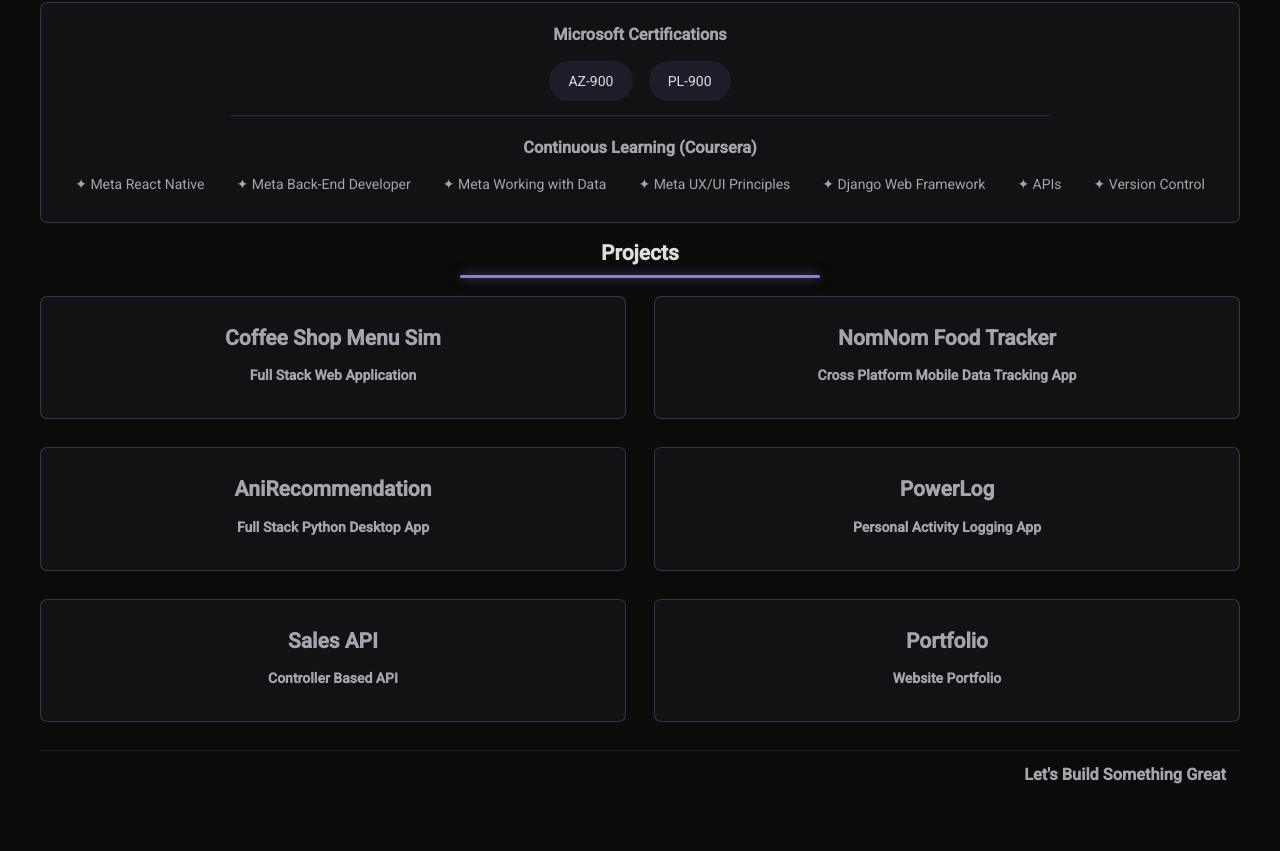
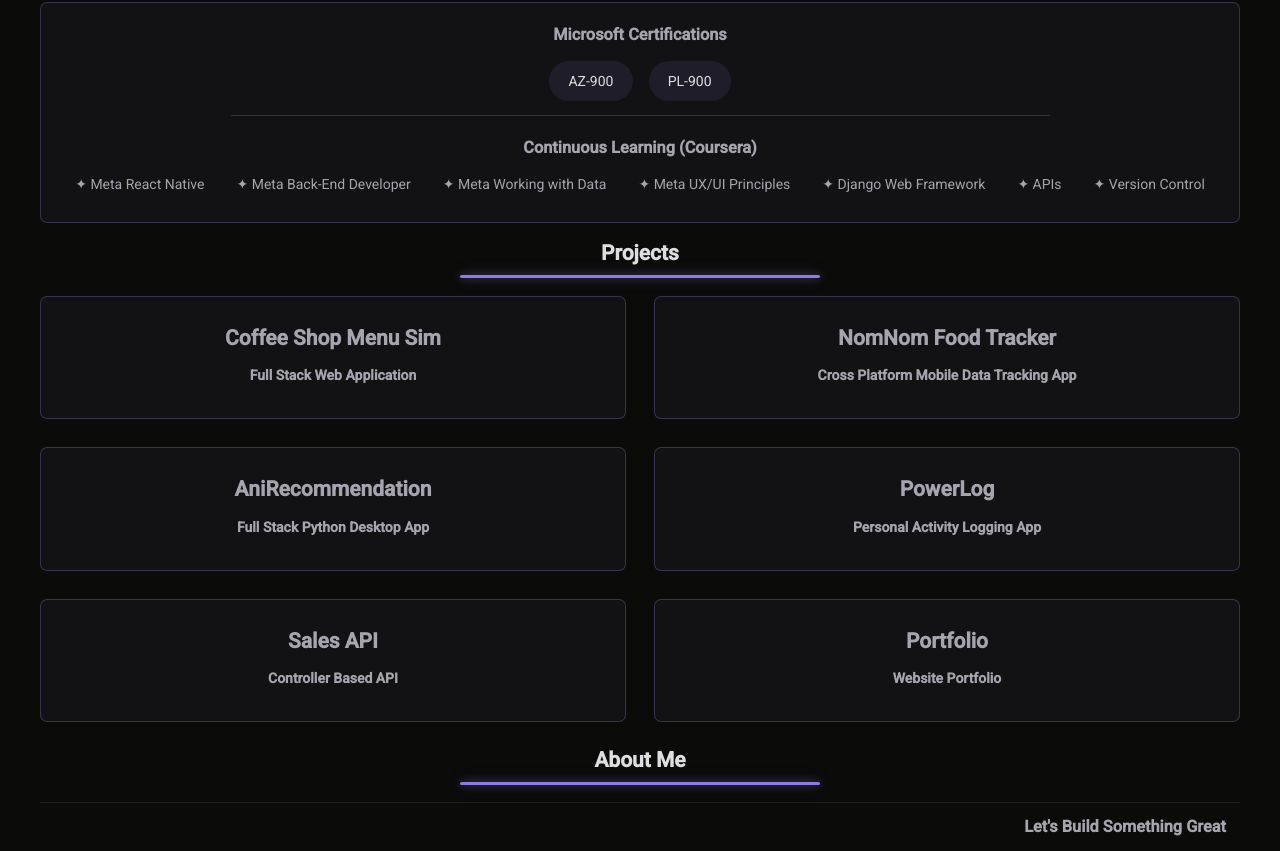
Before and after one commit to mcastre1/Portfolio, an Angular app: page / in a window 1280 px wide. Shown: the part 1485-2336 px from the top of the page. Before the commit the page ends 2284 px from the top, so only its background shows below. Built offline with nearby package versions, Linux system fonts and the light colour scheme.

Commit message:
Added about me section

```diff
--- a/src/app/components/home-component/home-component.html
+++ b/src/app/components/home-component/home-component.html
@@ -123,3 +123,4 @@
 </div>
 <h2 class="section-title" style="color: var(--portfolio-heading); opacity: 1; text-align: center;">Projects</h2>
 <app-projects></app-projects>
+<h2 class="section-title" style="color: var(--portfolio-heading); opacity: 1; text-align: center;">About Me</h2>
```
